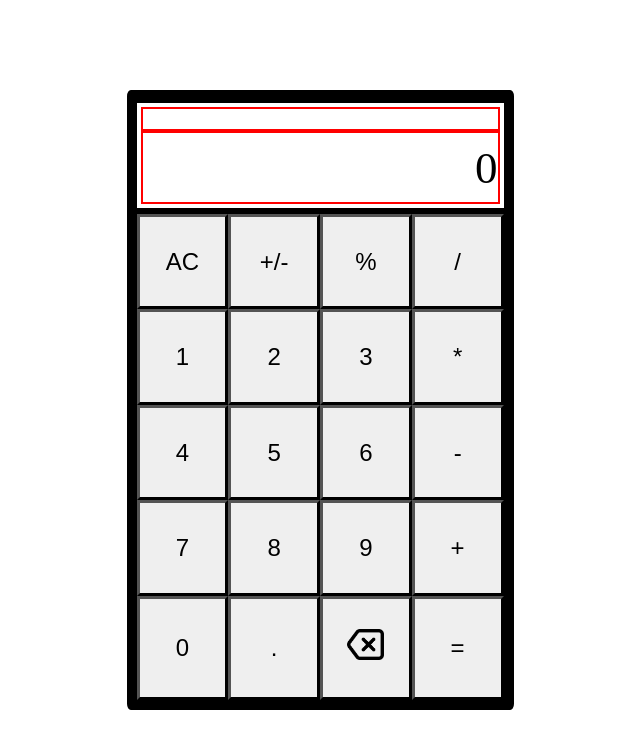
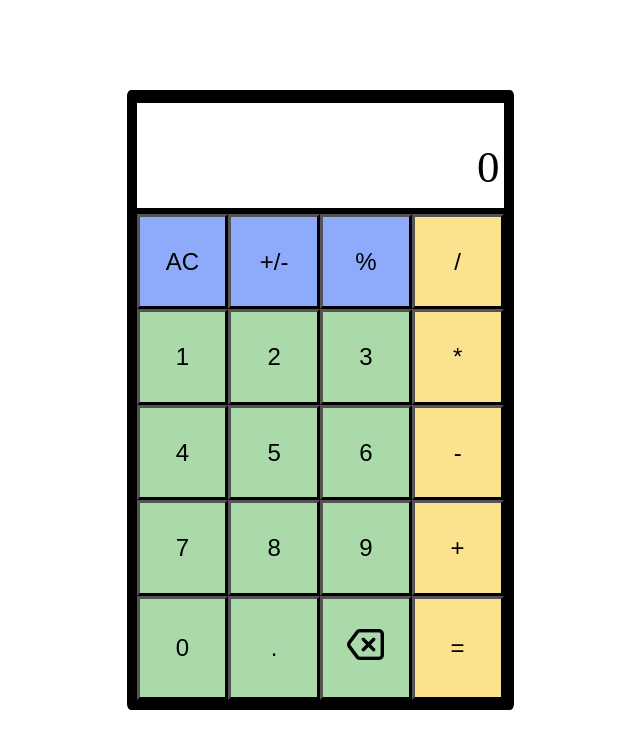
Before and after one commit to YehorKo757/TOP-calculator, a plain HTML site: page index.html in a window 1280 px wide. Shown: the whole page, without its empty margins (320-960 px from the left). Drawn offline with Linux system fonts and the light colour scheme.

Commit message:
Add colors to buttons

```diff
--- a/index.html
+++ b/index.html
@@ -108,7 +108,7 @@
                     <button id="dotButton">.</button>
                 </div>
 
-                <div class="blue-button button" id="back">
+                <div class="green-button button" id="back">
                     <button type="button">
                         <img src="images/backspace.png" alt="Backspace">
                     </button>
--- a/style.css
+++ b/style.css
@@ -46,7 +46,6 @@ div {
 .display-up, .display-down {
       display: flex;
       justify-content: flex-end;
-      border: 2px solid red;
       min-height: 20px;
       min-width: 250px;
       flex: 1 1 auto;
@@ -86,3 +85,16 @@ button {
 .button {
       flex: 1;
 }
+
+.blue-button > button{
+      background-color: rgba(1, 67, 247, 0.445);
+}
+
+.operation > button{
+      background-color: rgba(247, 190, 1, 0.445);
+
+}
+
+.green-button > button, .number > button {
+      background-color: rgba(65, 172, 65, 0.445);
+}
```
